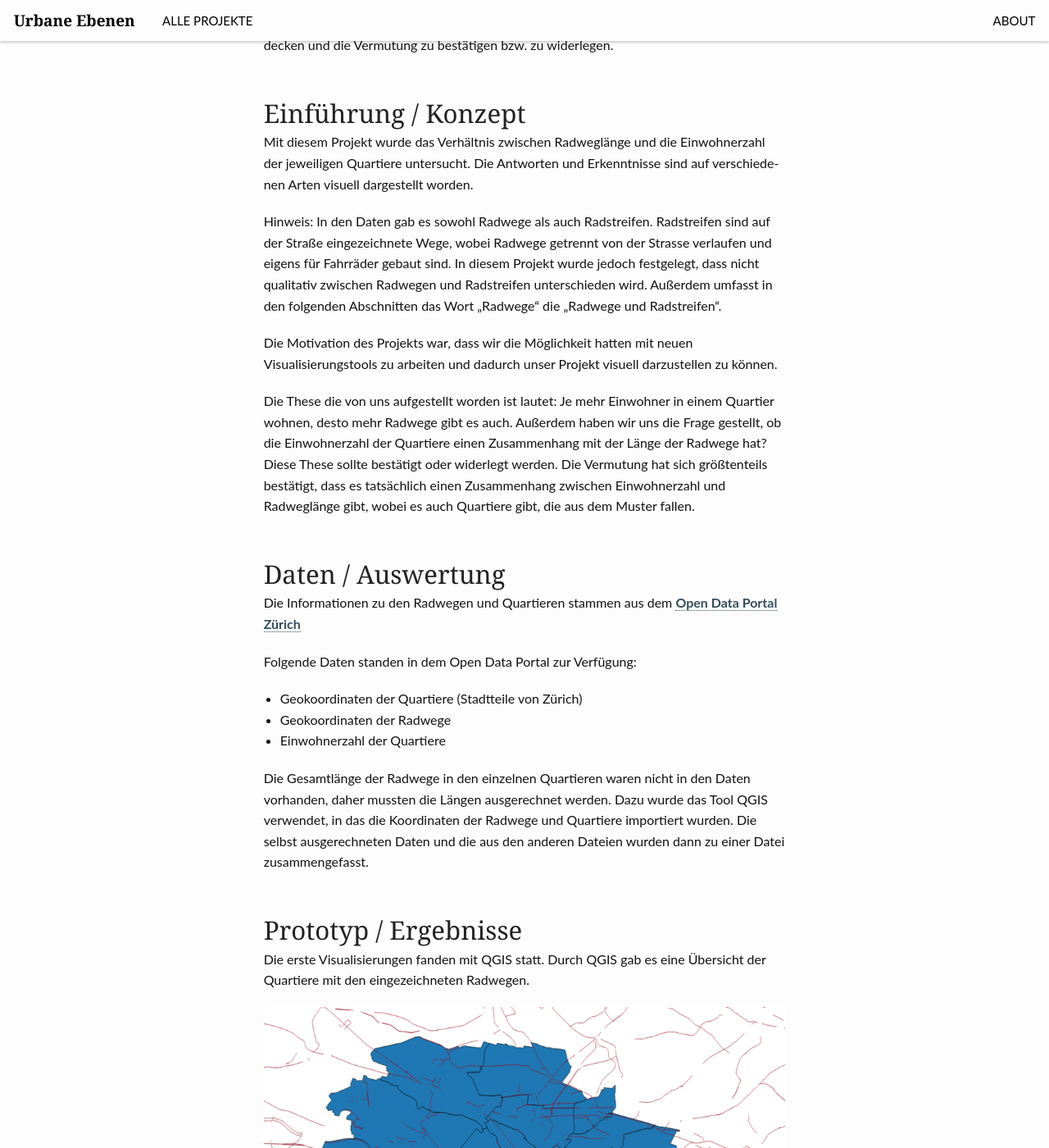
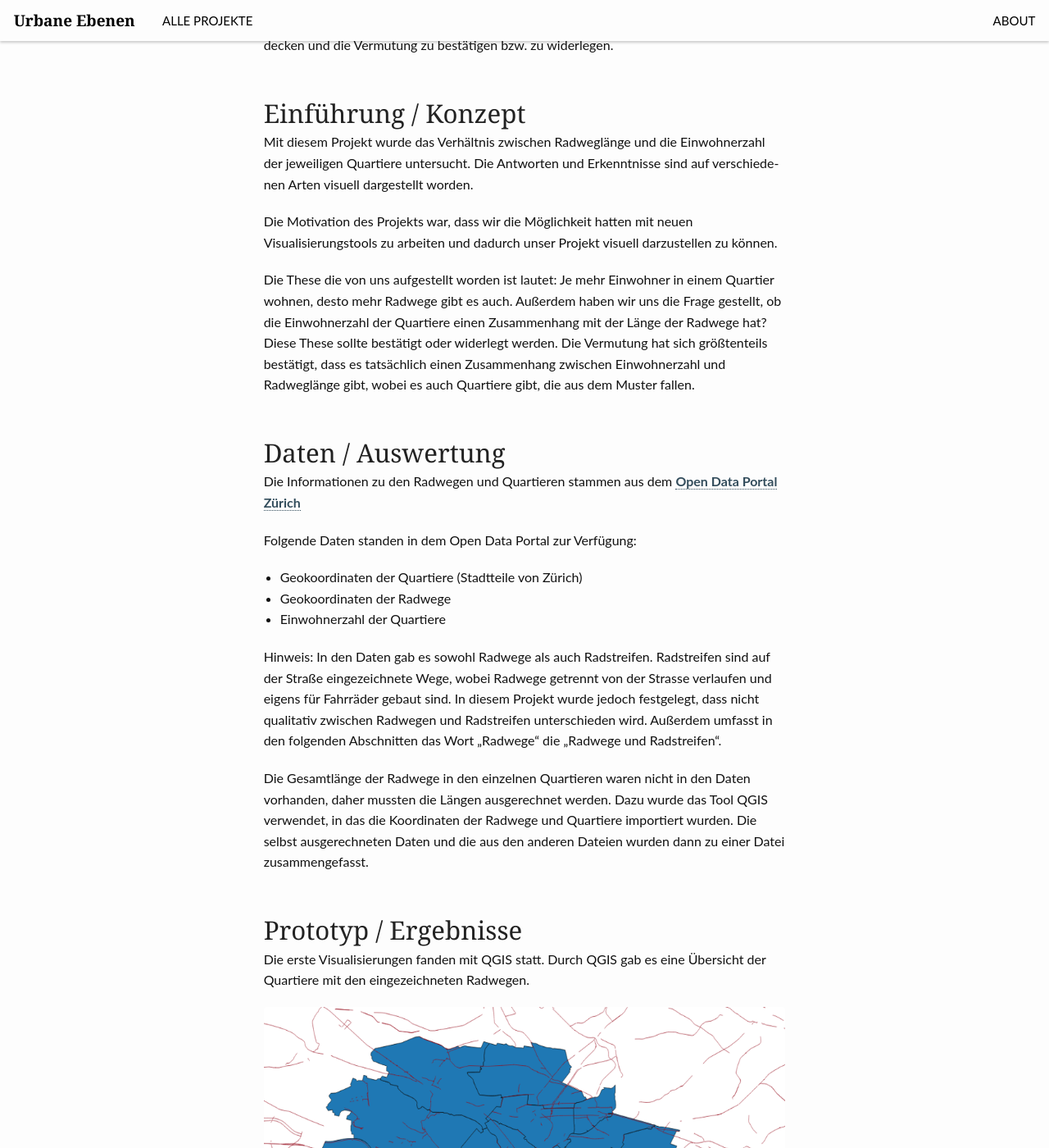
Before and after one commit to tillnagel/gdv-website, a Jekyll site: the page built from _posts/projects/2017-01-28-radwegezuerich.md, in a window 1280 px wide and 1400 px high, scrolled down 698 px. Shown: the whole window at 82% size. Built offline with Jekyll 4.4.1, drawn with Linux system fonts in a browser that asks for light colours; part of the change alters nothing that is shown.

```diff
--- a/_posts/projects/2017-01-28-radwegezuerich.md
+++ b/_posts/projects/2017-01-28-radwegezuerich.md
@@ -21,9 +21,6 @@ Ein Zusammenhang zwischen Radwegen und Einwohnerzahl wird vielleicht auf den ers
 ## Einführung / Konzept
 Mit diesem Projekt wurde das Verhältnis zwischen Radweglänge und die Einwohnerzahl der jeweiligen Quartiere untersucht. Die Antworten und Erkenntnisse sind auf verschiedenen Arten visuell dargestellt worden.
 
-Hinweis:
-In den Daten gab es sowohl Radwege als auch Radstreifen. Radstreifen sind auf der Straße eingezeichnete Wege, wobei Radwege getrennt von der Strasse verlaufen und eigens für Fahrräder gebaut sind. In diesem Projekt wurde jedoch festgelegt, dass nicht qualitativ zwischen Radwegen und Radstreifen unterschieden wird. Außerdem umfasst in den folgenden Abschnitten das Wort „Radwege“ die „Radwege und Radstreifen“.
-
 Die Motivation des Projekts war, dass wir die Möglichkeit hatten mit neuen Visualisierungstools zu arbeiten und dadurch unser Projekt visuell darzustellen zu können.
 
 Die These die von uns aufgestellt worden ist lautet:
@@ -40,6 +37,9 @@ Folgende Daten standen in dem Open Data Portal zur Verfügung:
 * Geokoordinaten der Quartiere (Stadtteile von Zürich)
 * Geokoordinaten der Radwege
 * Einwohnerzahl der Quartiere
+
+Hinweis:
+In den Daten gab es sowohl Radwege als auch Radstreifen. Radstreifen sind auf der Straße eingezeichnete Wege, wobei Radwege getrennt von der Strasse verlaufen und eigens für Fahrräder gebaut sind. In diesem Projekt wurde jedoch festgelegt, dass nicht qualitativ zwischen Radwegen und Radstreifen unterschieden wird. Außerdem umfasst in den folgenden Abschnitten das Wort „Radwege“ die „Radwege und Radstreifen“.
 
 Die Gesamtlänge der Radwege in den einzelnen Quartieren waren nicht in den Daten vorhanden, daher mussten die Längen ausgerechnet werden. Dazu wurde das Tool QGIS verwendet, in das die Koordinaten der Radwege und Quartiere importiert wurden.
 Die selbst ausgerechneten Daten und die aus den anderen Dateien wurden dann zu einer Datei zusammengefasst.
```
